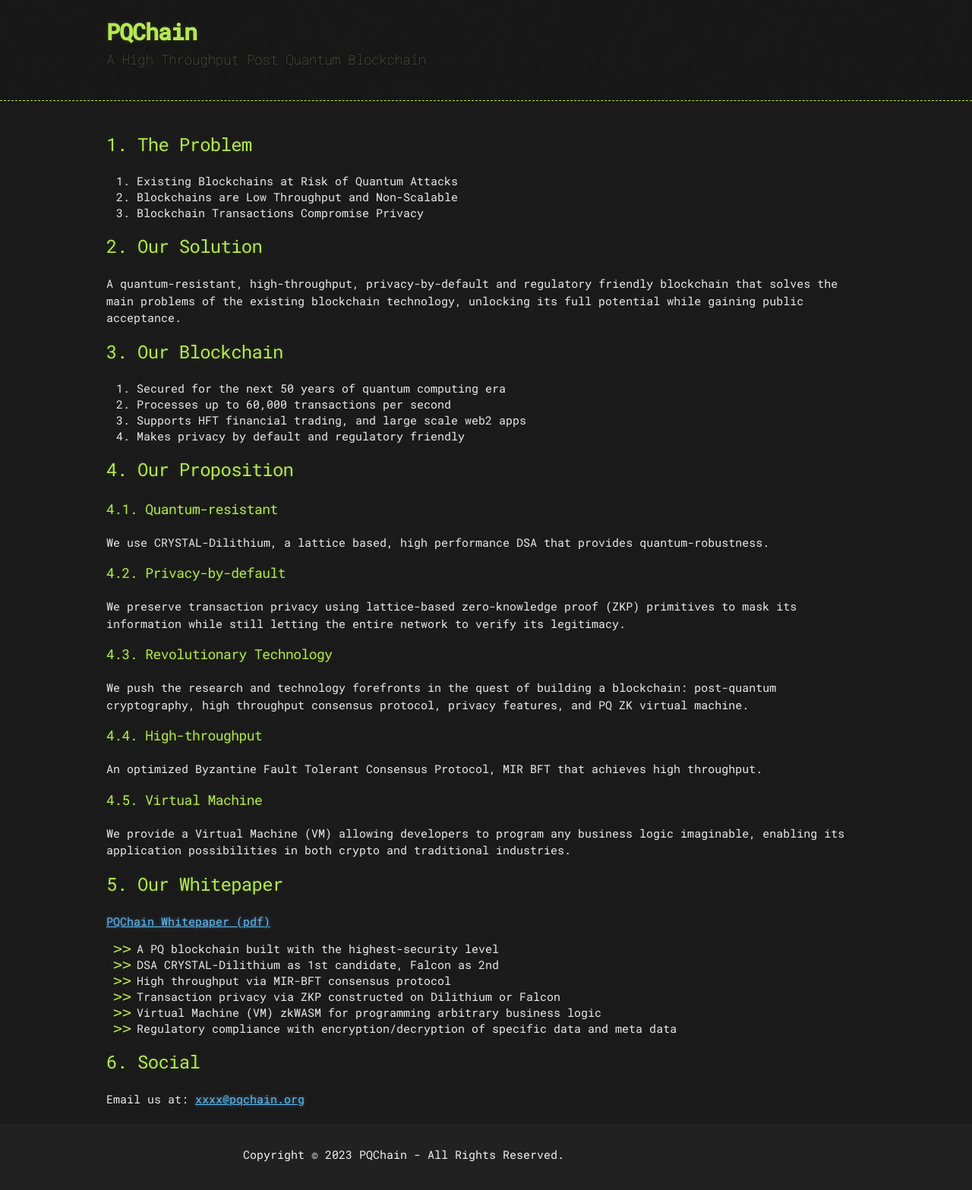
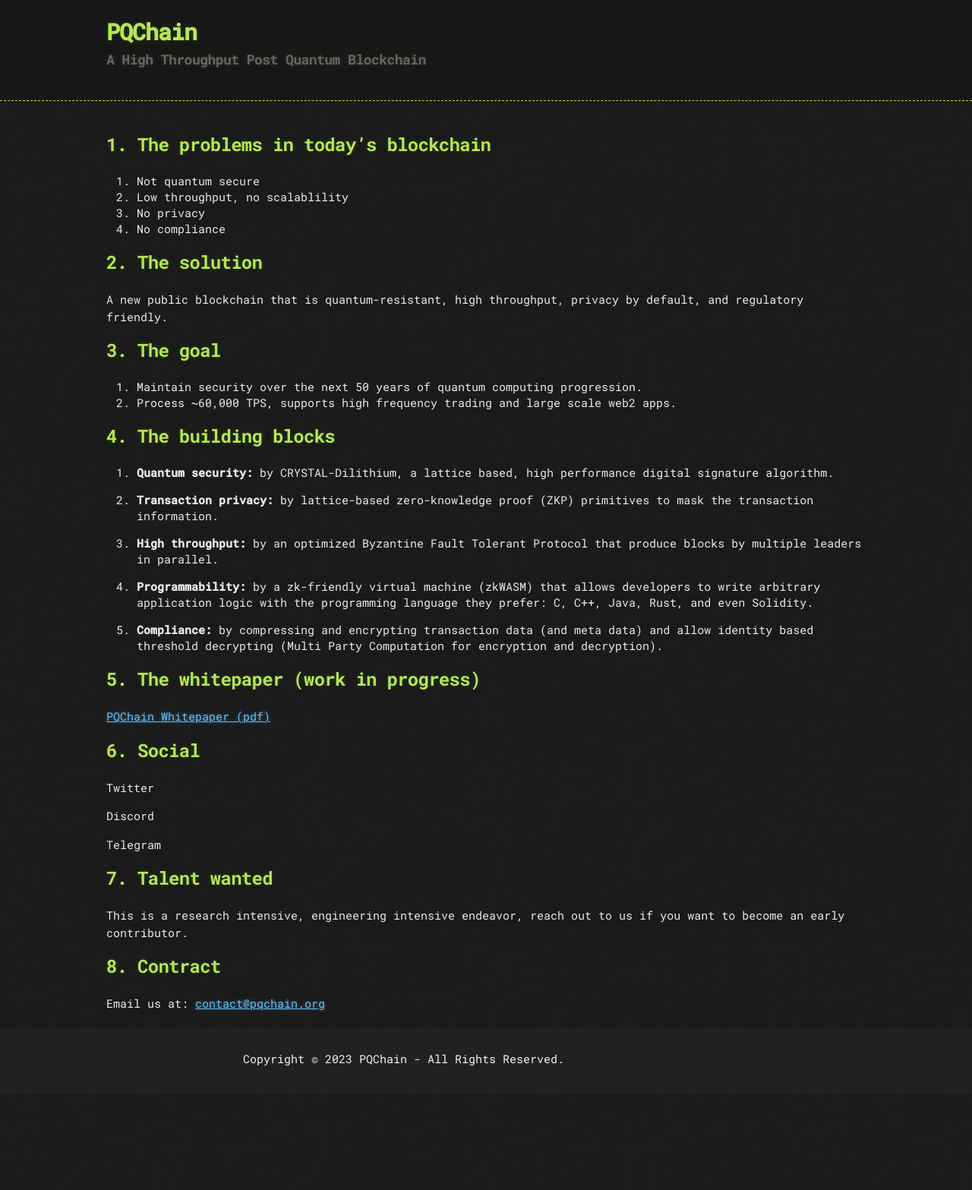
Before and after one commit to cryptobadass/pqchain, a Jekyll site: the page built from index.md, in a window 1280 px wide. Shown: the whole page at 76% size. Built offline with Jekyll 4.4.1, drawn with Linux system fonts in a browser that asks for light colours; our own code applies the rules of GitHub Pages for plain Markdown files; after the commit the page ends 1441 px from its top, so only the background shows below that.

Commit message:
update contents

```diff
--- a/_sass/jekyll-theme-hacker.scss
+++ b/_sass/jekyll-theme-hacker.scss
@@ -118,7 +118,7 @@ h4,
 h5,
 h6 {
   font-weight: normal;
-  font-family: "Roboto Mono", "Courier New", "sans-serif";
+  font-family: "Roboto Mono Bold", "Courier New", "sans-serif";
   color: $header;
   letter-spacing: -0.03em;
   text-shadow: 0 1px 1px rgba(0, 0, 0, 0.1), 0 0 5px rgba(181, 232, 83, 0.1),
--- a/index.md
+++ b/index.md
@@ -2,56 +2,50 @@
 layout: default
 ---
 
-# 1. The Problem
+# 1. The problems in today's blockchain
 
-1. Existing Blockchains at Risk of Quantum Attacks
-2. Blockchains are Low Throughput and Non-Scalable
-3. Blockchain Transactions Compromise Privacy
+1. Not quantum secure
+2. Low throughput, no scalablility
+3. No privacy
+4. No compliance
 
-# 2. Our Solution
+# 2. The solution
 
-A quantum-resistant, high-throughput, privacy-by-default and regulatory friendly blockchain that solves the main problems of the existing blockchain technology, unlocking its full potential while gaining public acceptance.
+A new public blockchain that is quantum-resistant, high throughput, privacy by default, and regulatory friendly.
 
-# 3. Our Blockchain
+# 3. The goal
 
-1. Secured for the next 50 years of quantum computing era
-2. Processes up to 60,000 transactions per second
-3. Supports HFT financial trading, and large scale web2 apps
-4. Makes privacy by default and regulatory friendly
+1. Maintain security over the next 50 years of quantum computing progression.
+2. Process ~60,000 TPS, supports high frequency trading and large scale web2 apps.
 
-# 4. Our Proposition
+# 4. The building blocks
 
-## 4.1. Quantum-resistant
+1. **Quantum security:** by CRYSTAL-Dilithium, a lattice based, high performance digital signature algorithm.
 
-We use CRYSTAL-Dilithium, a lattice based, high performance DSA that provides quantum-robustness.
+2. **Transaction privacy:** by lattice-based zero-knowledge proof (ZKP) primitives to mask the transaction information.
 
-## 4.2. Privacy-by-default
+3. **High throughput:** by an optimized Byzantine Fault Tolerant Protocol that produce blocks by multiple leaders in parallel.
 
-We preserve transaction privacy using lattice-based zero-knowledge proof (ZKP) primitives to mask its information while still letting the entire network to verify its legitimacy.
+4. **Programmability:** by a zk-friendly virtual machine (zkWASM) that allows developers to write arbitrary application logic with the programming language they prefer: C, C++, Java, Rust, and even Solidity.
 
-## 4.3. Revolutionary Technology
+5. **Compliance:** by compressing and encrypting transaction data (and meta data) and allow identity based threshold decrypting (Multi Party Computation for encryption and decryption).
 
-We push the research and technology forefronts in the quest of building a blockchain: post-quantum cryptography, high throughput consensus protocol, privacy features, and PQ ZK virtual machine.
-
-## 4.4. High-throughput
-
-An optimized Byzantine Fault Tolerant Consensus Protocol, MIR BFT that achieves high throughput.
-
-## 4.5. Virtual Machine
-
-We provide a Virtual Machine (VM) allowing developers to program any business logic imaginable, enabling its application possibilities in both crypto and traditional industries.
-
-# 5. Our Whitepaper
+# 5. The whitepaper (work in progress)
 
 <a href="https://img1.wsimg.com/blobby/go/ae387ab4-24fd-4168-87ae-7aab2ac70271/downloads/pqchain.pdf?ver=1686634589004" target="_blank">PQChain Whitepaper (pdf)</a>
 
-- A PQ blockchain built with the highest-security level
-- DSA CRYSTAL-Dilithium as 1st candidate, Falcon as 2nd
-- High throughput via MIR-BFT consensus protocol
-- Transaction privacy via ZKP constructed on Dilithium or Falcon
-- Virtual Machine (VM) zkWASM for programming arbitrary business logic
-- Regulatory compliance with encryption/decryption of specific data and meta data
-
 # 6. Social
 
-Email us at: [xxxx@pqchain.org](mailto:xxxx@pqchain.org)
+Twitter
+
+Discord
+
+Telegram
+
+# 7. Talent wanted
+
+This is a research intensive, engineering intensive endeavor, reach out to us if you want to become an early contributor.
+
+# 8. Contract
+
+Email us at: [contact@pqchain.org](mailto:contact@pqchain.org)
```
